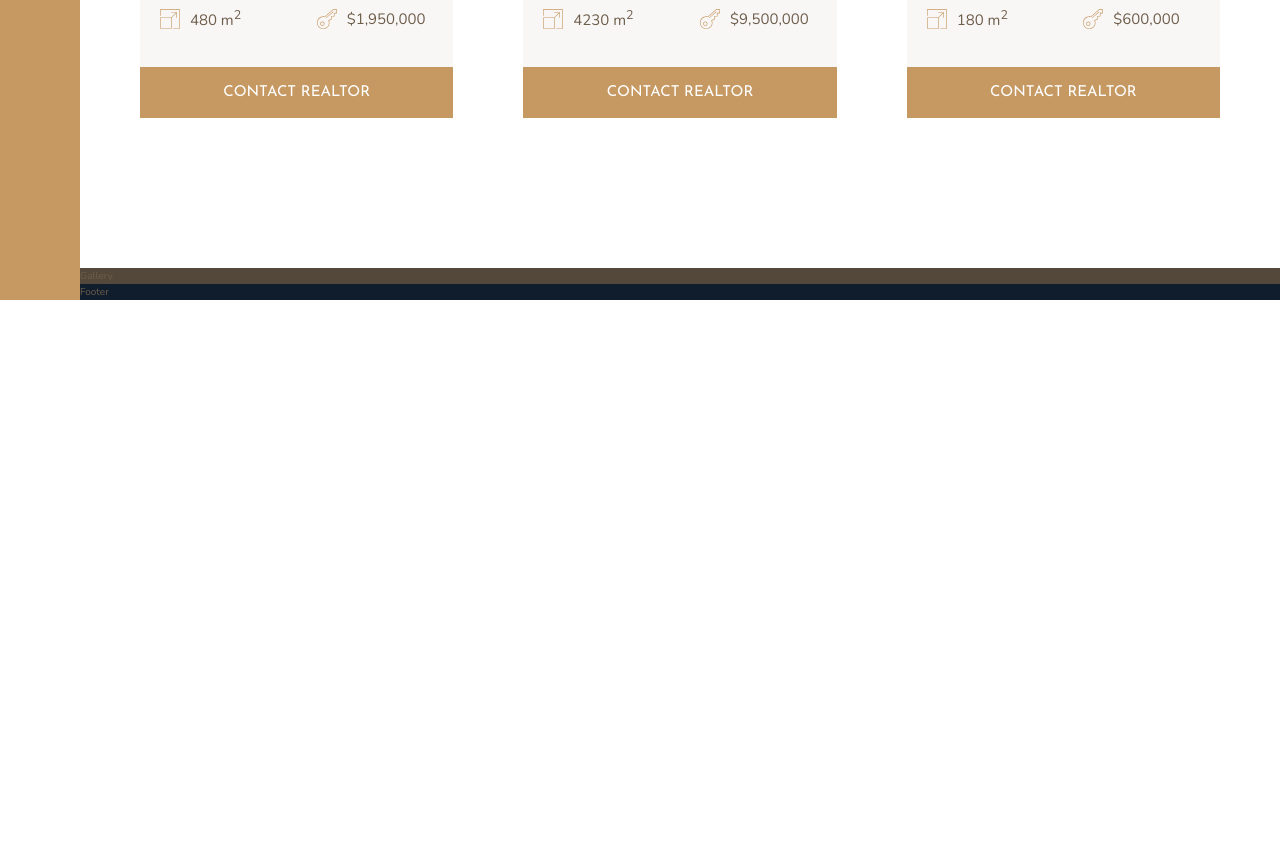
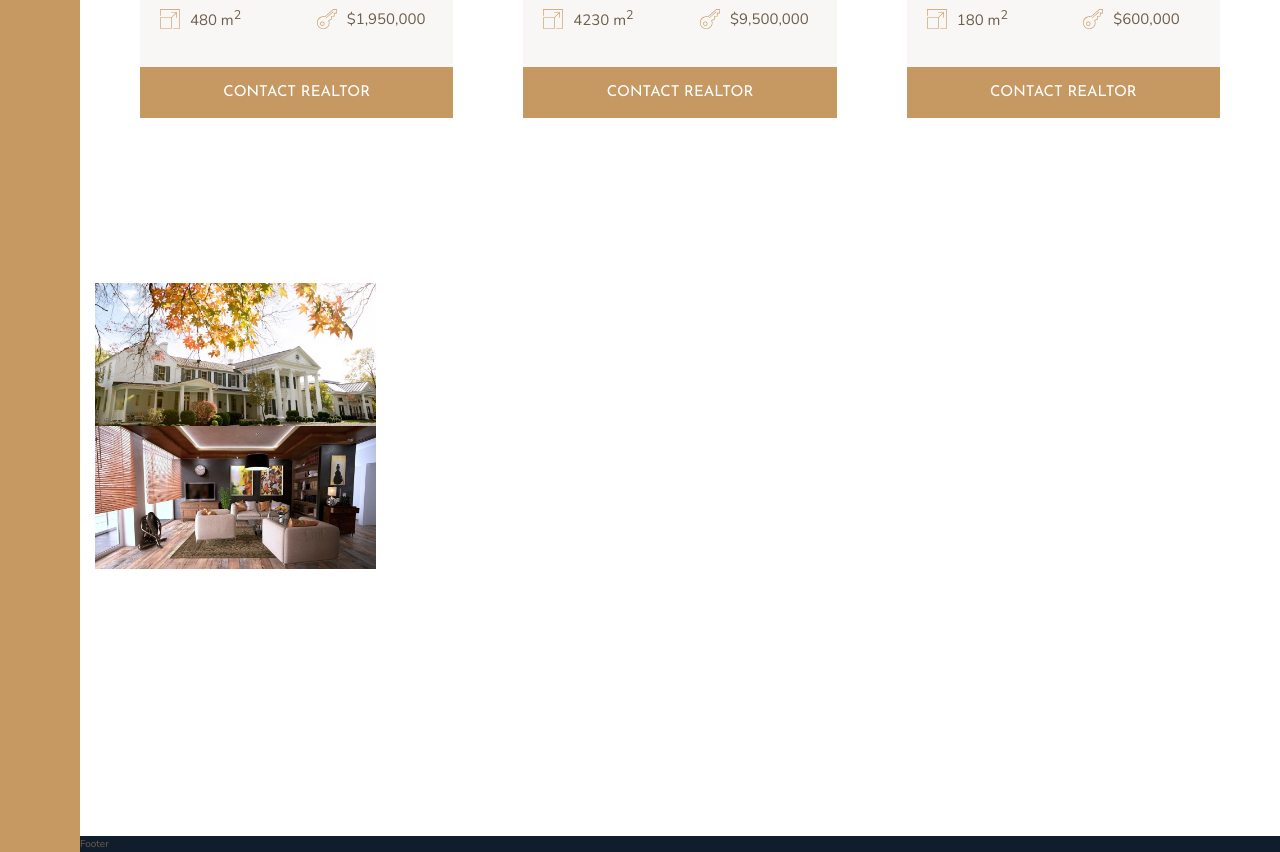
Before and after one commit to Quiddlee/Nexter, a website: page index.html in a window 1280 px wide. Shown: the part 2804-3656 px from the top of the page. Before the commit the page ends 3104 px from the top, so only its background shows below. Drawn offline with nearby package versions, Linux system fonts and the light colour scheme.

Commit message:
Gallery section markup built

```diff
--- a/index.html
+++ b/index.html
@@ -278,7 +278,10 @@
         </section>
 
         <section class="gallery">
-            Gallery
+            <figure class="gallery__item gallery__item--1">
+                <img src="img/gal-1.jpeg" alt="Gallery image 1" class="gallery__img">
+                <img src="img/gal-2.jpeg" alt="Gallery image 2" class="gallery__img">
+            </figure>
         </section>
 
         <footer class="footer">
--- a/sass/_gallery.scss
+++ b/sass/_gallery.scss
@@ -1,4 +1,23 @@
 .gallery {
-  background-color: $color-grey-dark-1;
   grid-column: full-start / full-end;
+
+  display: grid;
+  grid-template-columns: repeat(8, 1fr);
+  grid-template-rows: repeat(7, 5vw);
+  grid-gap: 1.5rem;
+  padding: 1.5rem;
+
+  &__item {
+    &--1 {
+      grid-row: 1 / span 2;
+      grid-column: 1 / span 2;
+    }
+  }
+
+  &__img {
+    width: 100%;
+    height: 100%;
+    object-fit: cover;
+    display: block;
+  }
 }
```
Also changed, not shown: css/style.css, 1 other file.
